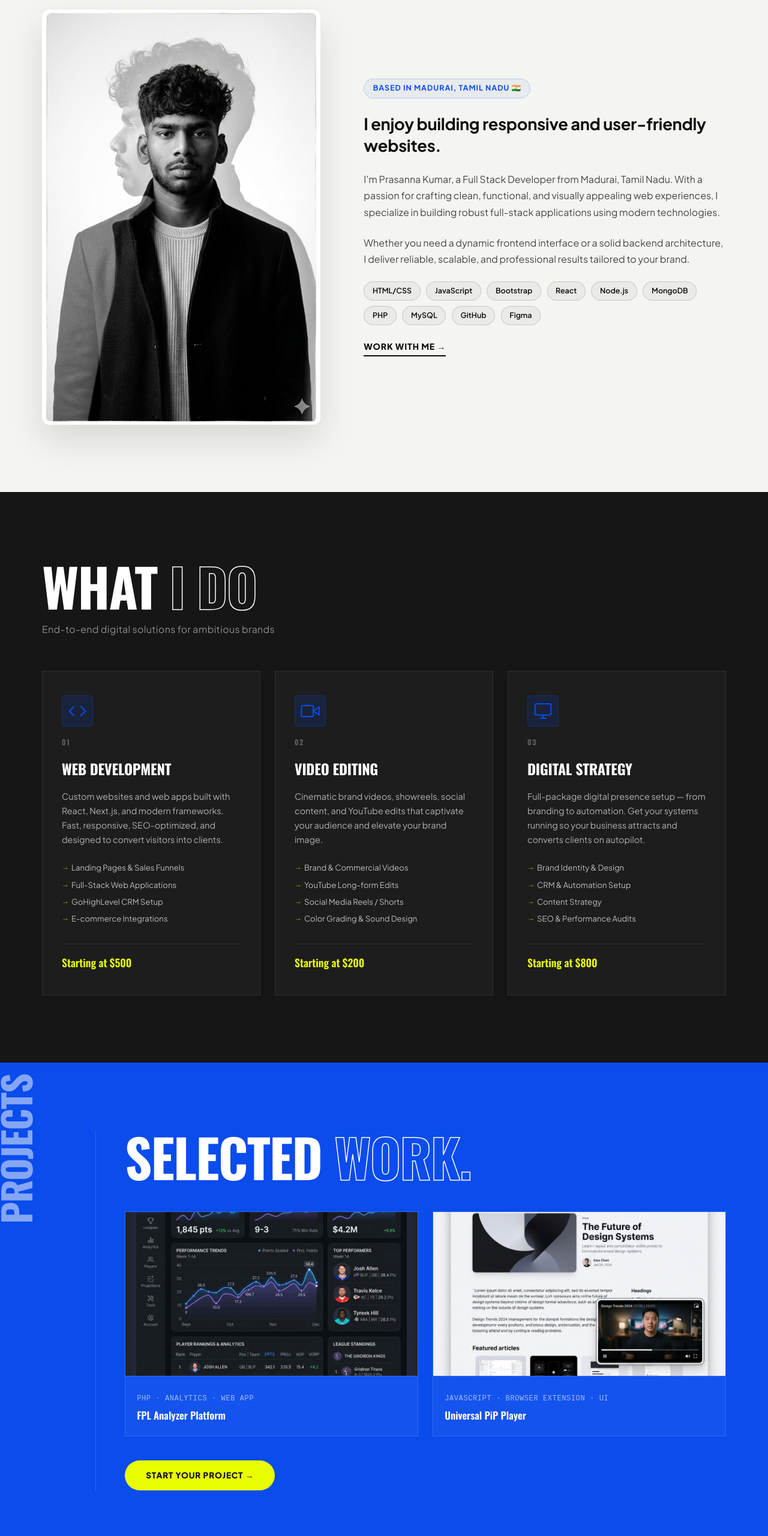
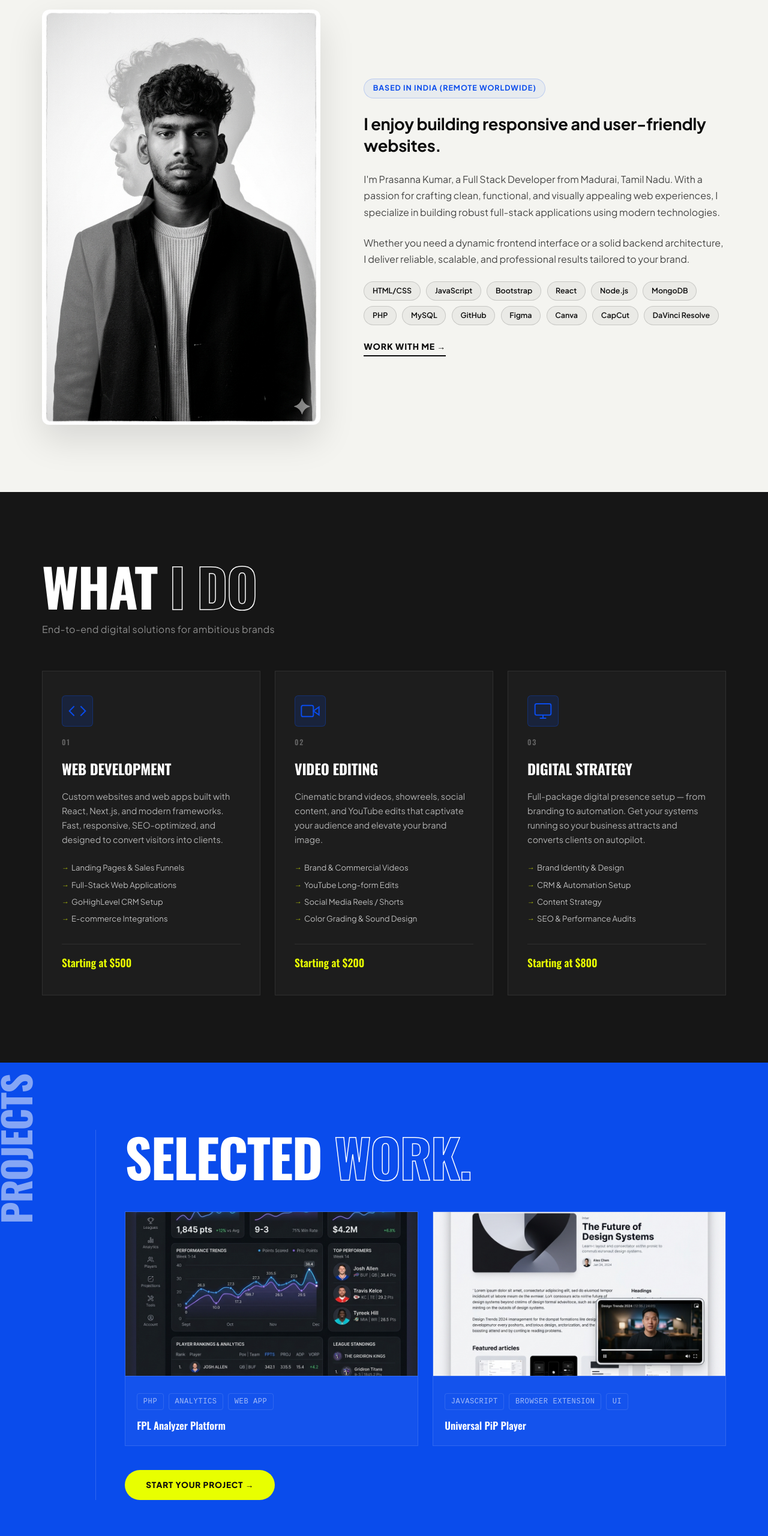
Before and after one commit to Prasann62/new.portfolio, a website: page index.html in a window 1280 px wide. Shown: the part 1040-3600 px from the top of the page at 60% size. Drawn offline with nearby package versions, Linux system fonts and the light colour scheme.

Commit message:
Content & UI: Add new skills, update social links and icons, refine project cards

```diff
--- a/css/portfolio.css
+++ b/css/portfolio.css
@@ -580,13 +580,15 @@
 .project-card {
     display: flex;
     flex-direction: column;
+    justify-content: space-between;
+    height: 100%;
     gap: 0.8rem;
     border: 1px solid rgba(255,255,255,0.12);
     background: rgba(255,255,255,0.04);
     overflow: hidden;
-    transition: transform var(--transition-normal), box-shadow var(--transition-normal);
+    transition: all 0.3s ease;
 }
-.project-card:hover { transform: translateY(-4px); box-shadow: 0 20px 40px rgba(0,0,0,0.3); }
+.project-card:hover { transform: scale(1.02); box-shadow: 0 10px 30px rgba(0,0,0,0.15); }
 .card-image-box {
     overflow: hidden;
     background-color: rgba(255,255,255,0.08);
@@ -602,9 +604,14 @@
     padding: 1rem 1.2rem 1.2rem;
     display: flex;
     flex-direction: column;
-    gap: 0.3rem;
+    gap: 0.8rem;
 }
-.project-tag { font-family: monospace; font-size: 0.75rem; opacity: 0.6; text-transform: uppercase; letter-spacing: 0.05em; }
+.project-tags-row {
+    display: flex;
+    flex-wrap: wrap;
+    gap: 0.5rem;
+}
+.project-tag { font-family: monospace; font-size: 0.75rem; opacity: 0.6; text-transform: uppercase; letter-spacing: 0.05em; border: 1px solid rgba(255,255,255,0.2); padding: 0.2rem 0.6rem; border-radius: 4px; }
 .project-title-text { font-family: var(--font-heading); font-size: 1.05rem; font-weight: 600; }
 .btn-view-all {
     display: inline-flex;
--- a/index.html
+++ b/index.html
@@ -105,7 +105,7 @@
                 </div>
 
                 <div class="about-content reveal">
-                    <div class="about-badge">Based in Madurai, Tamil Nadu 🇮🇳</div>
+                    <div class="about-badge">Based in India (Remote Worldwide)</div>
                     <h3 class="skills-highlight">I enjoy building responsive and user-friendly websites.</h3>
                     <p class="about-description">
                         I'm Prasanna Kumar, a Full Stack Developer from Madurai, Tamil Nadu. With a passion for crafting clean, functional, and visually appealing web experiences, I specialize in building robust full-stack applications using modern technologies.
@@ -124,6 +124,9 @@
                         <span class="skill-tag">MySQL</span>
                         <span class="skill-tag">GitHub</span>
                         <span class="skill-tag">Figma</span>
+                        <span class="skill-tag">Canva</span>
+                        <span class="skill-tag">CapCut</span>
+                        <span class="skill-tag">DaVinci Resolve</span>
                     </div>
                     <a href="#contact" class="btn-about-cta">Work With Me →</a>
                 </div>
@@ -220,8 +223,12 @@
                             <img src="mock-assets/fpl_dashboard.png" alt="FPL Analyzer Dashboard">
                         </div>
                         <div class="project-card-meta">
-                            <span class="project-tag">PHP · Analytics · Web App</span>
-                            <span class="project-title-text">FPL Analyzer Platform</span>
+                        <div class="project-tags-row">
+                            <span class="project-tag">PHP</span>
+                            <span class="project-tag">Analytics</span>
+                            <span class="project-tag">Web App</span>
+                        </div>
+                        <span class="project-title-text">FPL Analyzer Platform</span>
                         </div>
                     </a>
 
@@ -230,8 +237,12 @@
                             <img src="mock-assets/pip_player.png" alt="Universal PiP Player">
                         </div>
                         <div class="project-card-meta">
-                            <span class="project-tag">JavaScript · Browser Extension · UI</span>
-                            <span class="project-title-text">Universal PiP Player</span>
+                        <div class="project-tags-row">
+                            <span class="project-tag">JavaScript</span>
+                            <span class="project-tag">Browser Extension</span>
+                            <span class="project-tag">UI</span>
+                        </div>
+                        <span class="project-title-text">Universal PiP Player</span>
                         </div>
                     </a>
                 </div>
@@ -398,11 +409,11 @@
                     <div class="contact-info-list">
                         <div class="contact-info-item">
                             <span class="contact-info-label">Email</span>
-                            <a href="mailto:arnold@proskills.digital" class="contact-info-value">arnold@proskills.digital</a>
+                            <a href="mailto:prasannakumar95647@gmail.com" class="contact-info-value">prasannakumar95647@gmail.com</a>
                         </div>
                         <div class="contact-info-item">
                             <span class="contact-info-label">Based in</span>
-                            <span class="contact-info-value">Philippines (Remote Worldwide)</span>
+                            <span class="contact-info-value">India (Remote Worldwide)</span>
                         </div>
                         <div class="contact-info-item">
                             <span class="contact-info-label">Availability</span>
@@ -411,10 +422,15 @@
                     </div>
 
                     <div class="social-links-row">
-                        <a href="#" class="social-icon-circle" title="LinkedIn">in</a>
-                        <a href="#" class="social-icon-circle" title="Twitter/X">𝕏</a>
-                        <a href="#" class="social-icon-circle" title="Instagram">ig</a>
-                        <a href="#" class="social-icon-circle" title="GitHub">gh</a>
+                        <a href="https://www.linkedin.com/in/prasanna-kumar-73955b370" target="_blank" class="social-icon-circle" title="LinkedIn">
+                            <svg viewBox="0 0 24 24" width="16" height="16" fill="currentColor"><path d="M19 0h-14c-2.761 0-5 2.239-5 5v14c0 2.761 2.239 5 5 5h14c2.762 0 5-2.239 5-5v-14c0-2.761-2.238-5-5-5zm-11 19h-3v-11h3v11zm-1.5-12.268c-.966 0-1.75-.79-1.75-1.764s.784-1.764 1.75-1.764 1.75.79 1.75 1.764-.783 1.764-1.75 1.764zm13.5 12.268h-3v-5.604c0-3.368-4-3.113-4 0v5.604h-3v-11h3v1.765c1.396-2.586 7-2.777 7 2.476v6.759z"/></svg>
+                        </a>
+                        <a href="https://www.instagram.com/pras.an.na" target="_blank" class="social-icon-circle" title="Instagram">
+                            <svg viewBox="0 0 24 24" width="16" height="16" fill="currentColor"><path d="M12 2.163c3.204 0 3.584.012 4.85.07 3.252.148 4.771 1.691 4.919 4.919.058 1.265.069 1.645.069 4.849 0 3.205-.012 3.584-.069 4.849-.149 3.225-1.664 4.771-4.919 4.919-1.266.058-1.644.07-4.85.07-3.204 0-3.584-.012-4.849-.07-3.26-.149-4.771-1.699-4.919-4.92-.058-1.265-.07-1.644-.07-4.849 0-3.204.013-3.583.07-4.849.149-3.227 1.664-4.771 4.919-4.919 1.266-.057 1.645-.069 4.849-.069zm0-2.163c-3.259 0-3.667.014-4.947.072-4.358.2-6.78 2.618-6.98 6.98-.059 1.281-.073 1.689-.073 4.948 0 3.259.014 3.668.072 4.948.2 4.358 2.618 6.78 6.98 6.98 1.281.058 1.689.072 4.948.072 3.259 0 3.668-.014 4.948-.072 4.354-.2 6.782-2.618 6.979-6.98.059-1.28.073-1.689.073-4.948 0-3.259-.014-3.667-.072-4.947-.196-4.354-2.617-6.78-6.979-6.98-1.281-.059-1.69-.073-4.949-.073zm0 5.838c-3.403 0-6.162 2.759-6.162 6.162s2.759 6.163 6.162 6.163 6.162-2.759 6.162-6.163c0-3.403-2.759-6.162-6.162-6.162zm0 10.162c-2.209 0-4-1.79-4-4 0-2.209 1.791-4 4-4s4 1.791 4 4c0 2.21-1.791 4-4 4zm6.406-11.845c-.796 0-1.441.645-1.441 1.44s.645 1.44 1.441 1.44c.795 0 1.439-.645 1.439-1.44s-.644-1.44-1.439-1.44z"/></svg>
+                        </a>
+                        <a href="https://github.com/Prasann62" target="_blank" class="social-icon-circle" title="GitHub">
+                            <svg viewBox="0 0 24 24" width="16" height="16" fill="currentColor"><path d="M12 0c-6.626 0-12 5.373-12 12 0 5.302 3.438 9.8 8.207 11.387.599.111.793-.261.793-.577v-2.234c-3.338.726-4.033-1.416-4.033-1.416-.546-1.387-1.333-1.756-1.333-1.756-1.089-.745.083-.729.083-.729 1.205.084 1.839 1.237 1.839 1.237 1.07 1.834 2.807 1.304 3.492.997.107-.775.418-1.305.762-1.604-2.665-.305-5.467-1.334-5.467-5.931 0-1.311.469-2.381 1.236-3.221-.124-.303-.535-1.524.117-3.176 0 0 1.008-.322 3.301 1.23.957-.266 1.983-.399 3.003-.404 1.02.005 2.047.138 3.006.404 2.291-1.552 3.297-1.23 3.297-1.23.653 1.653.242 2.874.118 3.176.77.84 1.235 1.911 1.235 3.221 0 4.609-2.807 5.624-5.479 5.921.43.372.823 1.102.823 2.222v3.293c0 .319.192.694.801.576 4.765-1.589 8.199-6.086 8.199-11.386 0-6.627-5.373-12-12-12z"/></svg>
+                        </a>
                     </div>
                 </div>
 
@@ -440,8 +456,6 @@
                                     <option value="web">Web Development</option>
                                     <option value="video">Video Editing</option>
                                     <option value="both">Web + Video Package</option>
-                                    <option value="ghl">GoHighLevel Setup</option>
-                                    <option value="consult">Strategy Consultation</option>
                                 </select>
                             </div>
                         </div>
```
